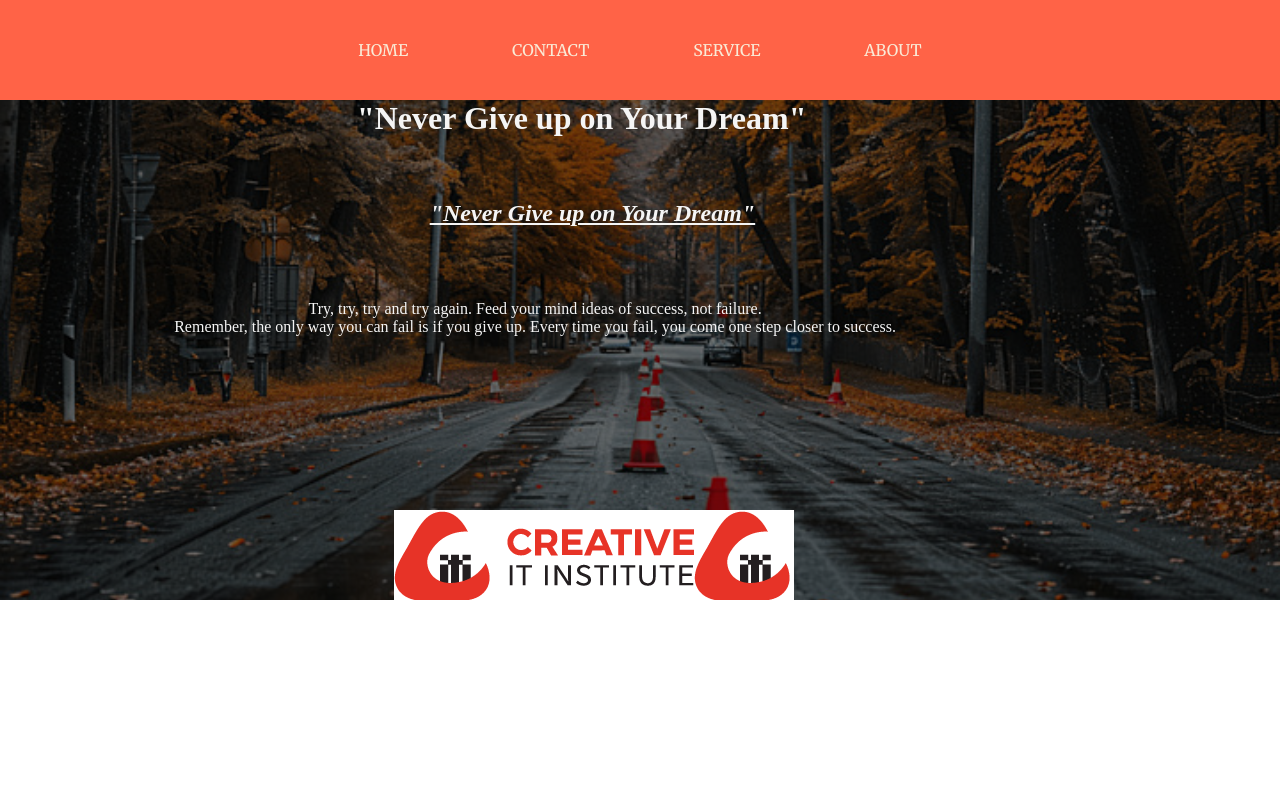
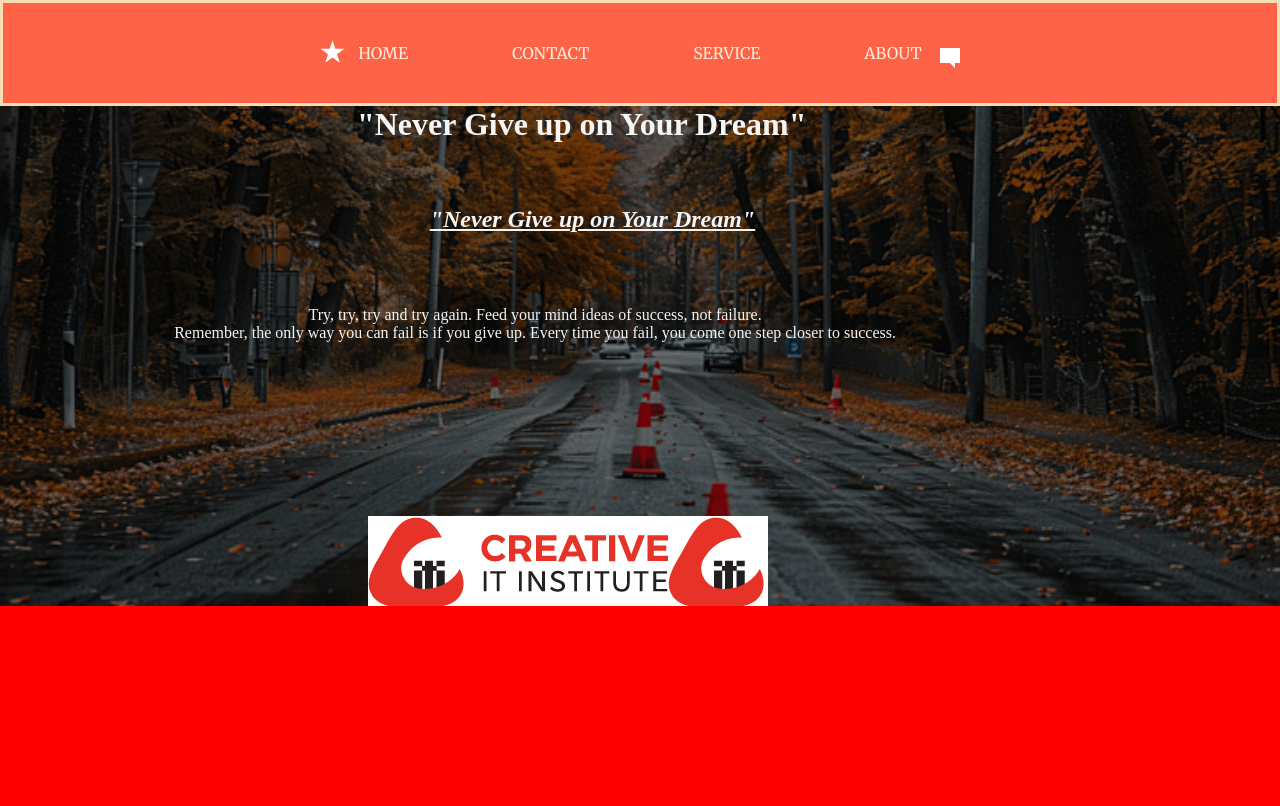
Before and after one commit to swapnil-dev-pro/H.W, a plain HTML site: page index.html in a window 1280 px wide. Drawn offline with Linux system fonts and the light colour scheme; a web font is replaced by a local one.

Commit message:
add a div

```diff
--- a/css/style.css
+++ b/css/style.css
@@ -16,6 +16,7 @@ a{
 .a{
     height: 100px;
     background-color:tomato;
+    border: solid wheat 3px;
 }
 .menu{
     text-align: center;
@@ -73,7 +74,28 @@ a{
     width:400px;
     height:90px;
     position: absolute;
-    bottom: 0%;
-    right:38%;
-
+    bottom:0;
+    right:40%;
 }
+.m{
+    height: 20px;
+    width: 20px;
+    background-color: white;
+    clip-path: polygon(0% 0%, 100% 0%, 100% 75%, 75% 75%, 75% 100%, 50% 75%, 0% 75%);
+    position: absolute;
+    top: 6%;
+    right: 25%;
+}
+.l{
+    height: 25px;
+    width: 25px;
+    background-color: white;
+    clip-path: polygon(50% 0%, 61% 35%, 98% 35%, 68% 57%, 79% 91%, 50% 70%, 21% 91%, 32% 57%, 2% 35%, 39% 35%);
+    position: absolute;
+    top: 5%;
+    left:25%;
+}
+.mm{
+    height: 200px;
+    background-color: red;
+}
--- a/index.html
+++ b/index.html
@@ -3,7 +3,7 @@
 <head>
     <meta charset="UTF-8">
     <meta name="viewport" content="width=device-width, initial-scale=1.0">
-    <title>Classs #9(last part)</title>
+    <title>Challenge #4</title>
     <link rel="preconnect" href="https://fonts.googleapis.com">
 <link rel="preconnect" href="https://fonts.gstatic.com" crossorigin>
 <link href="https://fonts.googleapis.com/css2?family=Merriweather:ital,wght@0,300;0,400;0,700;0,900;1,300;1,400;1,700;1,900&family=Sigmar&display=swap" rel="stylesheet">
@@ -12,6 +12,8 @@
 <body>
 
     <div class="a">
+        <div class="m"></div>
+        <div class="l"></div>
         <div class="con">
             <div class="menu"><ul>
                 <li> <a href="https://facebook.com/thealamindev" target="_blank">Home</a></li>
@@ -30,6 +32,7 @@
             <p>Try, try, try and try again. Feed your mind ideas of success, not failure.<br>Remember, the only way you can fail is if you give up. Every time you fail, you come one step closer to success.</p>
         </div>
     </div>
+    <div class="mm"></div>
 
 </body>
 </html>
```
Also changed, not shown: images/images (1).png (deleted), images/images-removebg-preview (1).png (deleted), images/images.png (deleted), images/pngtree-creative-logo-design-shape-png-image_6558302.png (deleted).
